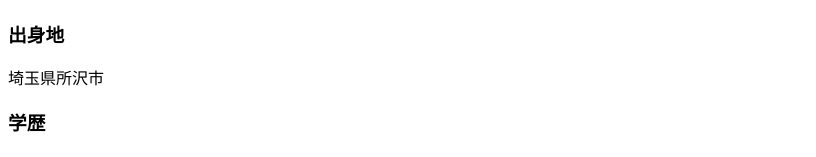
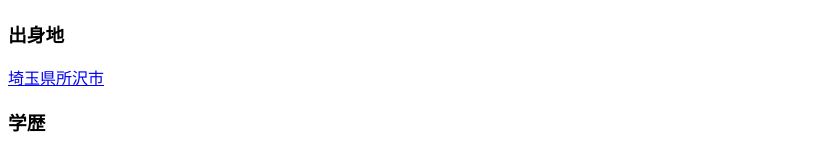
Before and after one commit to ueshimachihiro/web2024-2, a plain HTML site: page index.html in a window 1280 px wide. Shown: the part 246-403 px from the top of the page, without its empty margins (0-816 px from the left). Drawn offline with Linux system fonts and the light colour scheme.

Commit message:
Update index.html

```diff
--- a/index.html
+++ b/index.html
@@ -12,7 +12,7 @@
 <h1>自己紹介</h1>
 <h3>名前</h3>上嶋千嘉（ウエシマ　チヒロ）
 <h3>生年月日</h3>2005年09月03日  おとめ座
-<h3>出身地</h3>埼玉県所沢市
+<h3>出身地</h3><a href="https://www.city.tokorozawa.saitama.jp/">埼玉県所沢市</a>
 <h3>学歴</h3><a href="https://chuo-e.edumap.jp/?frame_id=17">所沢市立中央小学校</a>→<a href="https://www.city.tokorozawa.saitama.jp/shisetu/gakko/chugakko/chuouchugakkou.html">所沢市立中央中学校</a>→<a href="https://sayamakeizai-ch.spec.ed.jp/">狭山経済高等学校</a>→<a href="https://www.josai.ac.jp/management/management/">城西大学経営学部マネジメント総合学科</a>
 </body>
 </html>
```
